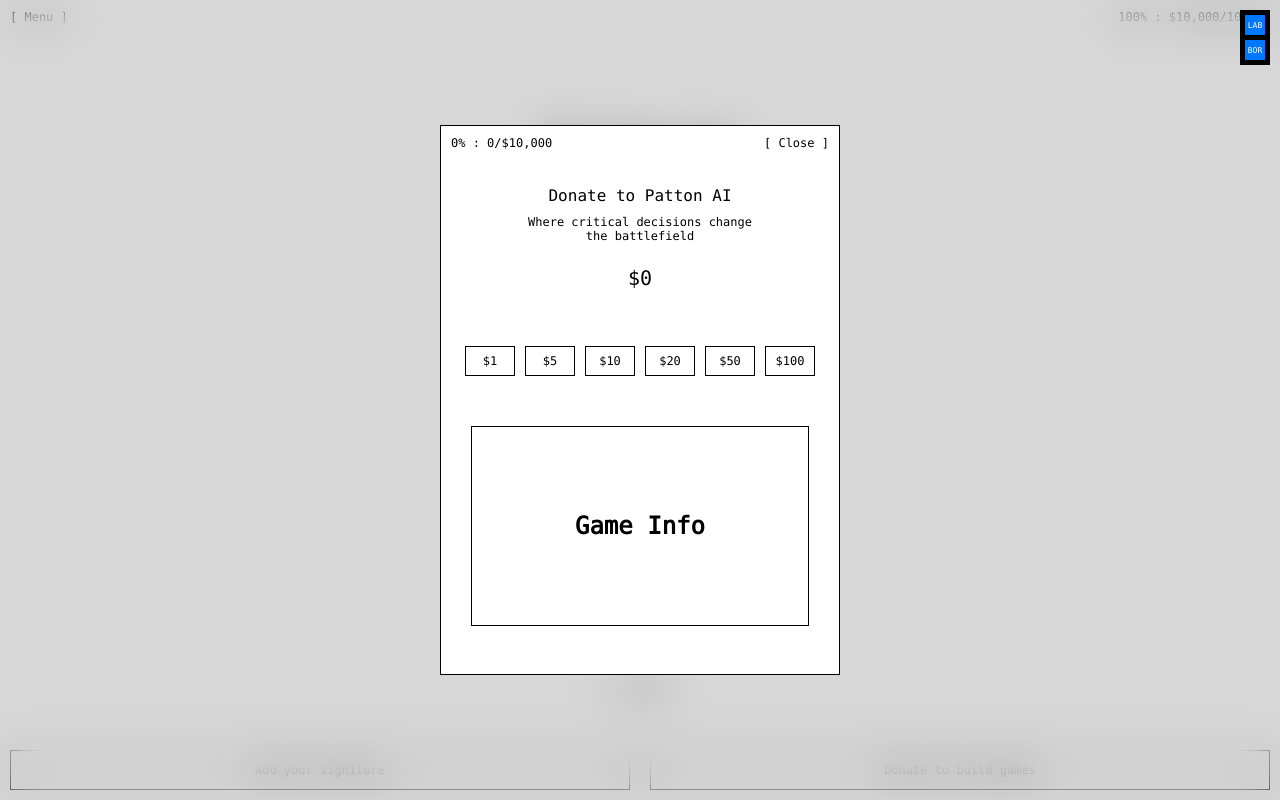
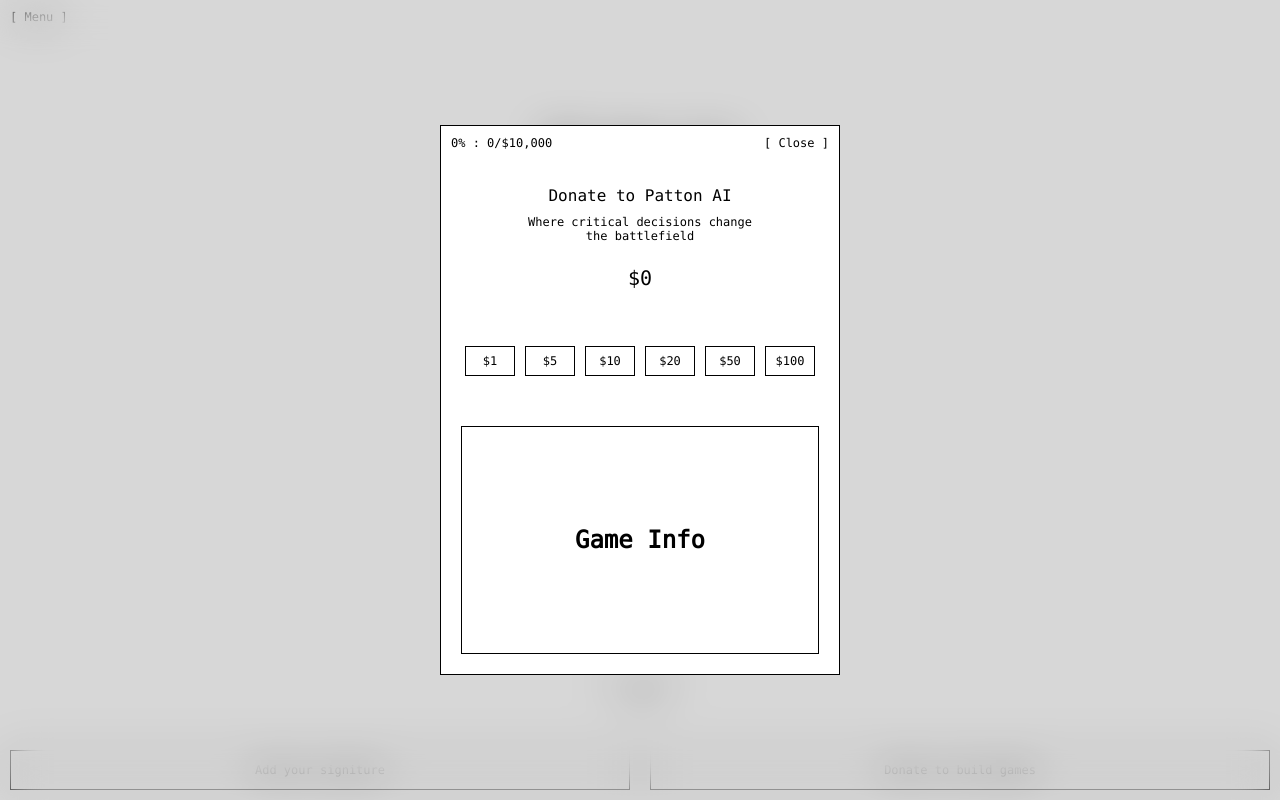
Before and after one commit to dtron7th/Altoona-Mcdonalds, a website: page Index.html in a window 1280 px wide. Both pictures are taken after a click on the button "Donate to build games". Drawn offline with Linux system fonts and the light colour scheme; no server answers.

Commit message:
Update Index.html

```diff
--- a/Index.html
+++ b/Index.html
@@ -70,7 +70,7 @@
     </style>
 
     <!-- --Book_Mark - (Dev Settings Panel)--------------------- -->
-    <div class="Dev_Settings">
+    <!--<div class="Dev_Settings">
         <div class="Buttons">
             <button id="Dev_Settings_Lables">LAB</button>
             <button id="Dev_Settings_Border">BOR</button>
@@ -179,7 +179,7 @@
                 });
             });
         </script>
-    </div>
+    </div>-->
 </head>
 <body>
     <!-- --Book_Mark - (Main_Page Container)--------------------- -->
@@ -217,7 +217,7 @@
 
         <!-- --Book_Mark - (Donate Goal)--------------------- -->
 
-        <div class="Donate_Goal">
+        <!--<div class="Donate_Goal">
             <span id="Donate_Percentage">100% : $10,000/10,000</span>
             <style aria-label="Donate_Goal_Style">
                 .Donate_Goal {
@@ -238,7 +238,7 @@
             <script aria-label="Donate_Goal_Script">
 
             </script>
-        </div>
+        </div>-->
 
         <!-- --Book_Mark - (Logo Section)--------------------- -->
         <div class="Logo">
@@ -1533,8 +1533,8 @@
                         .Game_Info {
                             position: absolute;
                             top: 300px;
-                            width: calc(100% - 60px);
-                            height: 200px;
+                            width: calc(100% - 40px);
+                            height: calc(100% - 320px);
                             background-color: rgb(255, 255, 255);
                             border: 1px solid rgb(0, 0, 0);
                             display: flex;
```
